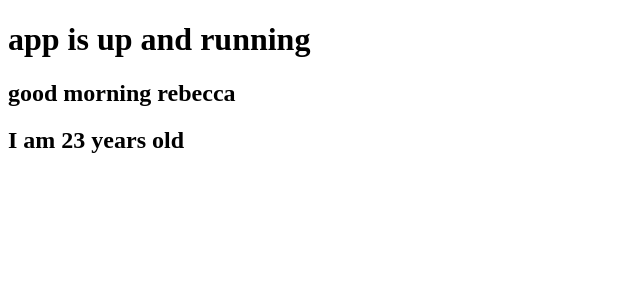
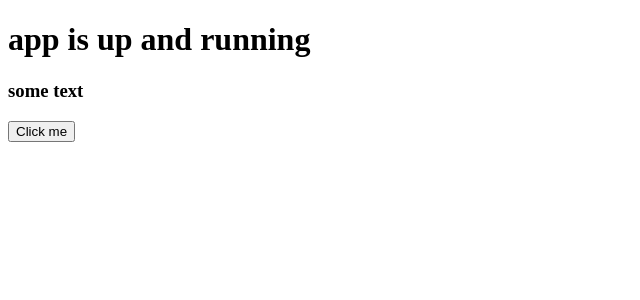
Before and after one commit to rebeccadias/Full-Stack-WebDev-Bootcamp, a React (Create React App) app in the folder techops/: page / in a window 1280 px wide. Shown: the top 300 px of the page, without its empty margins (0-640 px from the left). Built offline with nearby package versions, Linux system fonts and the light colour scheme.

Commit message:
Events in React

```diff
--- a/techops/src/App.js
+++ b/techops/src/App.js
@@ -1,11 +1,15 @@
 import Message from "./props/Message";
+import Eevent from "./events/Eevent";
+
 
 const App = () => {
-  const user = { name: "rebecca", age: 23, dob: [25, 10, 2000] };
+
+
+
   return (
     <div>
       <h1>app is up and running</h1>
-      <Message name={user.name} age={user.age} />
+      <Eevent/>
     </div>
   );
 };
--- a/techops/src/events/Eevent.js
+++ b/techops/src/events/Eevent.js
@@ -1,7 +1,13 @@
 const Eevent = () => {
+
+  const handleClick=()=>{
+    alert("i am clicked");
+   };
+
   return (
     <div>
       <h3>some text</h3>
+      <button onClick ={handleClick}> Click me </button>
     </div>
   );
 };
```
